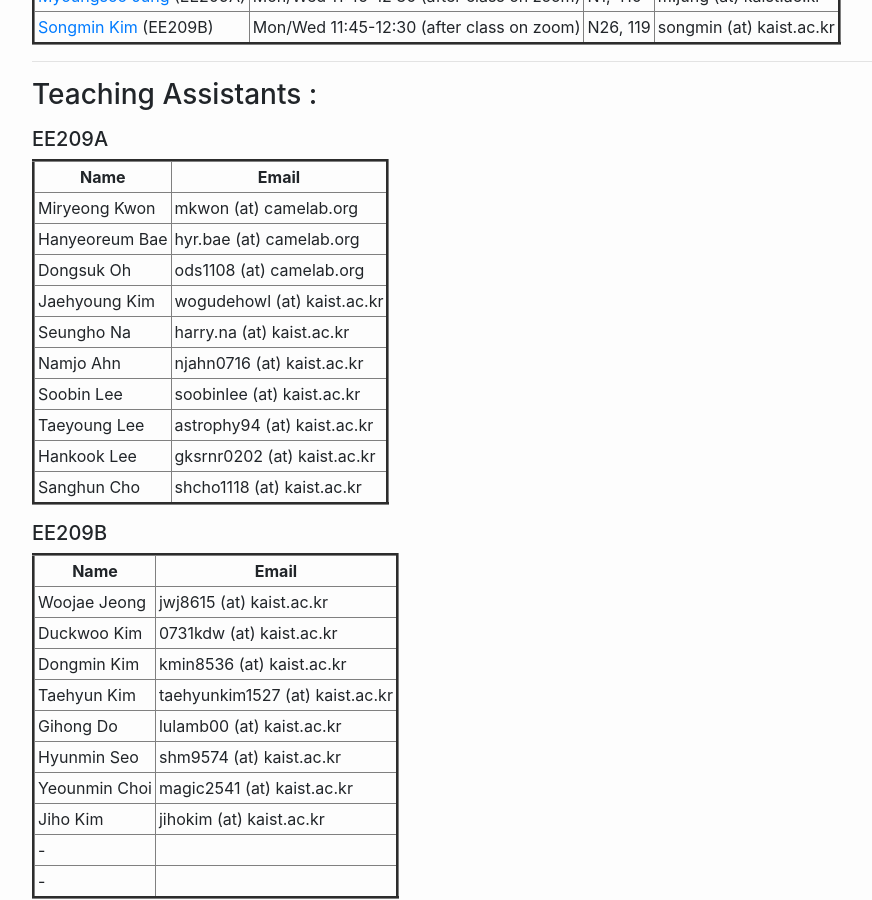
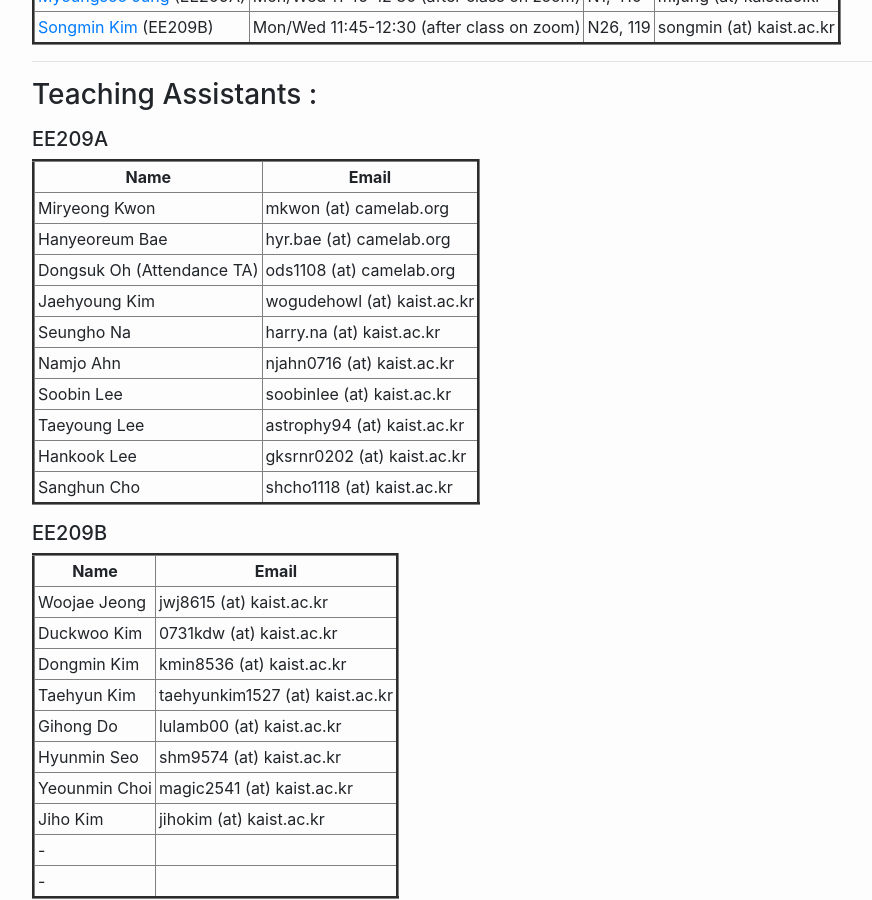
Before and after one commit to ee209-2020-fall/ee209-2020-fall, a Jekyll site: the page built from index.html, in a window 1280 px wide and 900 px high, scrolled down 553 px. Shown: the whole window, without its empty margins (53-925 px from the left). Built offline with Jekyll 4.4.1, drawn with Linux system fonts in a browser that asks for light colours; the list of posts is cut into pages by our own code.

Commit message:
add attendance TA

```diff
--- a/index.html
+++ b/index.html
@@ -89,7 +89,7 @@ layout: home
     <td> hyr.bae (at) camelab.org </td>
     </tr
     <tr>
-    <td> Dongsuk Oh </td>
+    <td> Dongsuk Oh (Attendance TA)</td>
     <td> ods1108 (at) camelab.org </td>
     </tr
     <tr>
```
